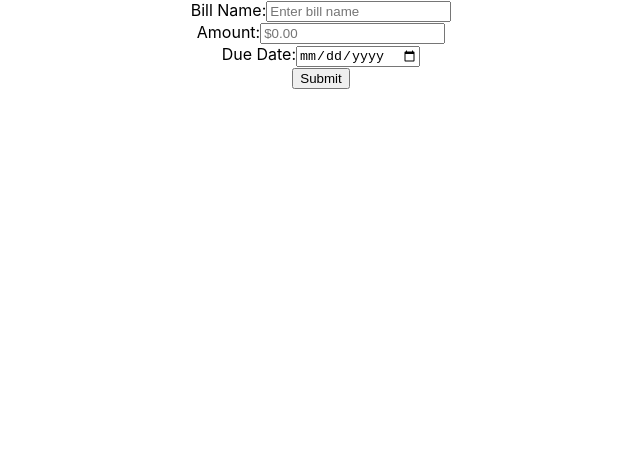
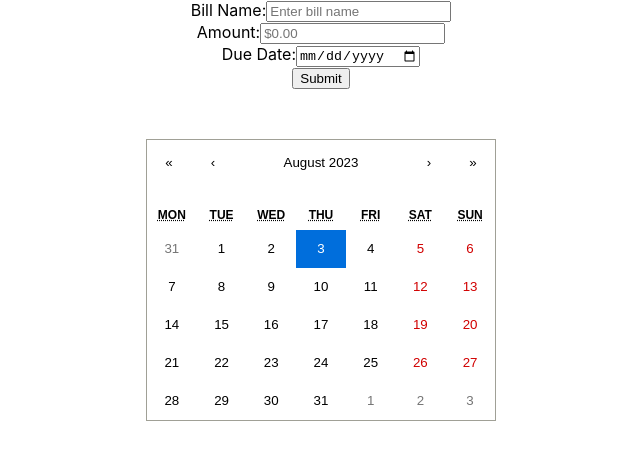
Before and after one commit to caralocke/bill-tracker, a React (Create React App) app: page / in a window 1280 px wide. Shown: the top 460 px of the page, without its empty margins (319-959 px from the left). Built offline with nearby package versions, Linux system fonts and the light colour scheme.

Commit message:
Imported React Calendar and rendered it to the app

```diff
--- a/package.json
+++ b/package.json
@@ -8,6 +8,7 @@
     "@testing-library/react": "^13.4.0",
     "@testing-library/user-event": "^13.5.0",
     "react": "^18.2.0",
+    "react-calendar": "^4.6.0",
     "react-dom": "^18.2.0",
     "react-redux": "^8.1.2",
     "react-scripts": "5.0.1",
--- a/src/App.css
+++ b/src/App.css
@@ -36,3 +36,9 @@
     transform: rotate(360deg);
   }
 }
+
+.calendar-container {
+  display: flex;
+  justify-content: center;
+  padding: 50px;
+}
--- a/src/App.js
+++ b/src/App.js
@@ -1,10 +1,12 @@
 import './App.css';
 import Billform from './components/Billform.js';
+import CalendarComponent from './components/CalendarComponent';
 
 function App() {
   return (
     <div className="App">
       <Billform/>
+      <CalendarComponent/>
     </div>
   );
 }
--- a/src/components/Billform.js
+++ b/src/components/Billform.js
@@ -1,6 +1,13 @@
 import React from 'react'
 
 export default function Billform() {
+
+  const initialFormValues = {
+    billName: '',
+    billAmount: '',
+    dueDate:''
+  }
+
   return (
     <form>
       <div>
--- /dev/null
+++ b/src/components/CalendarComponent.js
@@ -0,0 +1,17 @@
+import React from 'react';
+import Calendar from 'react-calendar';
+import { useState } from 'react';
+import 'react-calendar/dist/Calendar.css';
+
+export default function CalendarComponent() {
+
+  const [date, setDate] = useState(new Date());
+
+  return (
+    <div>
+      <div className='calendar-container'>
+        <Calendar onChange={setDate} value={date}/>
+      </div>
+    </div>
+  )
+}
```
Also changed, not shown: 1 other file (tests, documents, lock files or other folders).
